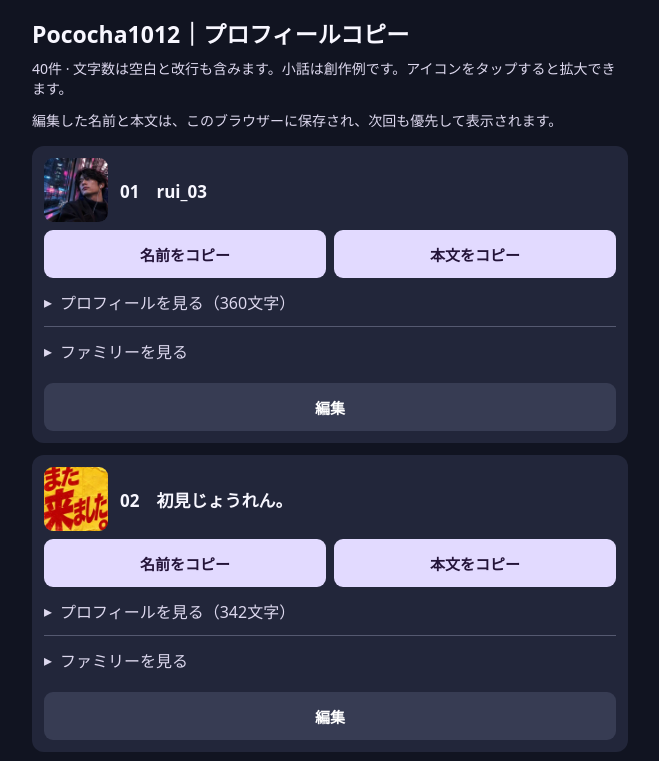
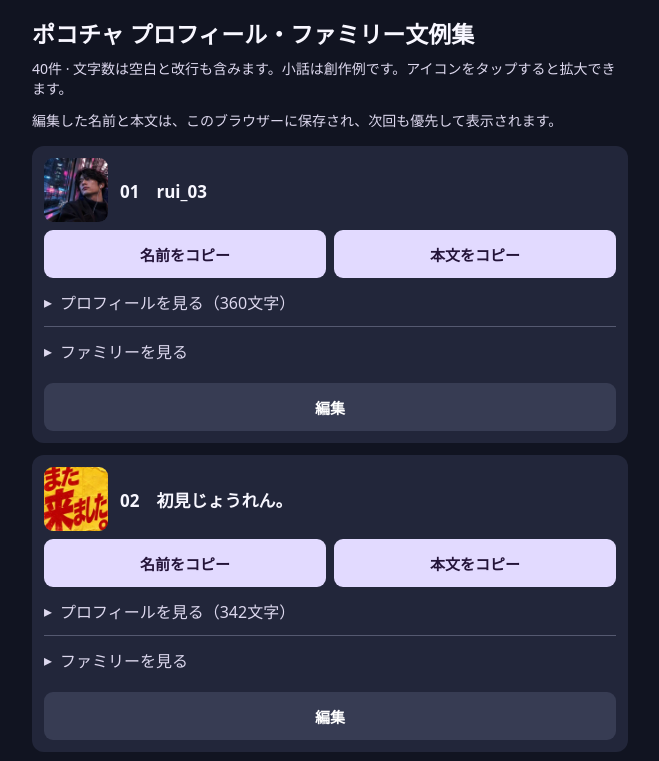
Before and after one commit to Yoshi2026s/pococha-profile-copy, a plain HTML site: page index.html in a window 1280 px wide. Shown: the top 761 px of the page, without its empty margins (310-969 px from the left). Drawn offline with Linux system fonts and the light colour scheme.

Commit message:
画面とホーム画面のツール名を日本語に変更 (#11)
* 画面とタブに分かりやすい日本語名を設定

* ホーム画面追加用の日本語アプリ名を設定

```diff
--- a/index.html
+++ b/index.html
@@ -3,10 +3,11 @@
 <meta charset="utf-8">
 <meta name="viewport" content="width=device-width,initial-scale=1">
 <meta name="theme-color" content="#111421">
+<meta name="apple-mobile-web-app-title" content="ポコチャ文例集">
 <link rel="apple-touch-icon" href="./app-icon-180.png">
 <link rel="icon" type="image/png" sizes="192x192" href="./app-icon-192.png">
 <link rel="manifest" href="./manifest.webmanifest">
-<title>Pococha1012｜プロフィールコピー</title>
+<title>ポコチャ プロフィール・ファミリー文例集</title>
 <style>
 * {box-sizing:border-box}
 body {margin:auto;max-width:620px;padding:16px 12px;background:#111421;color:#f8f7ff;font:16px system-ui}
@@ -56,7 +57,7 @@ dialog img {display:block;width:100%;max-height:56vh;object-fit:contain}
 .dialog-actions {display:grid;grid-template-columns:1fr 1fr;gap:8px;margin-top:8px}
 .dialog-actions a {display:grid;place-items:center;min-height:48px;border-radius:9px;background:#e2daff;color:#241439;font-weight:bold}
 </style>
-<h1>Pococha1012｜プロフィールコピー</h1>
+<h1>ポコチャ プロフィール・ファミリー文例集</h1>
 <p class="note">40件 · 文字数は空白と改行も含みます。小話は創作例です。アイコンをタップすると拡大できます。</p>
 <p class="note">編集した名前と本文は、このブラウザーに保存され、次回も優先して表示されます。</p>
 <ol id="names"></ol>
```
Also changed, not shown: manifest.webmanifest.
